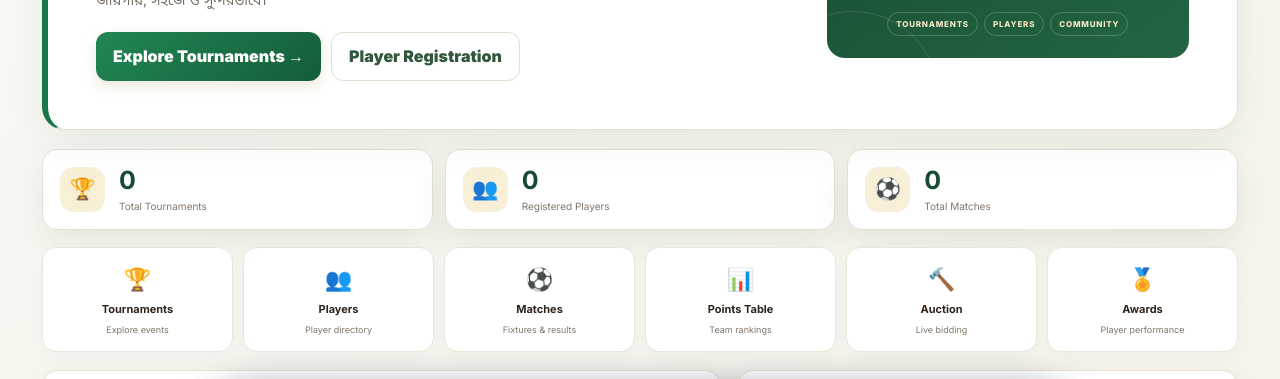
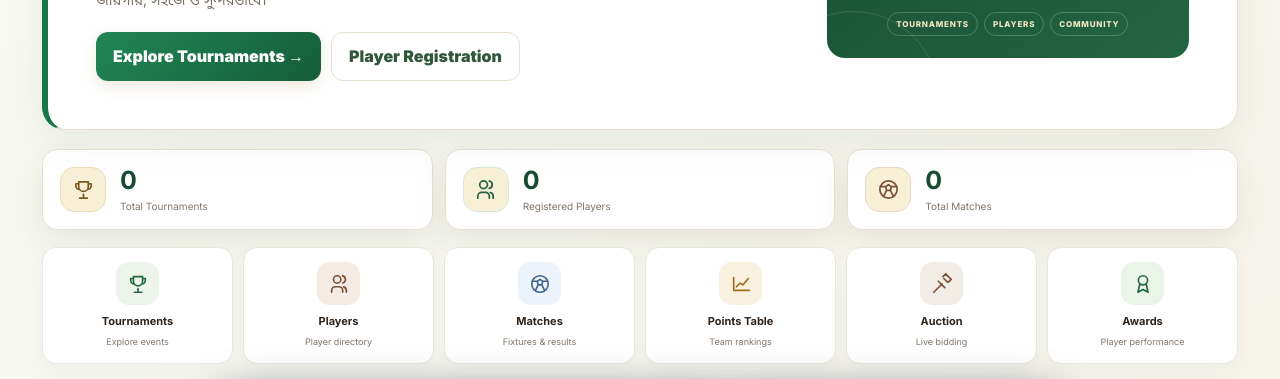
Before and after one commit to ancestorofsylhet/ancestor-of-sylhet-aos-family-and-tournament-center, a plain HTML site: page index.html in a window 1280 px wide. Shown: the part 344-723 px from the top of the page. Drawn offline with nearby package versions, Linux system fonts and the light colour scheme; no server answers.

Commit message:
Polish homepage with consistent AOS SVG icons and player photo styling

```diff
--- a/index.html
+++ b/index.html
@@ -202,6 +202,17 @@ th{background:#edf4eb;color:#4e6651}
 .home-panel{border-radius:16px}
 @media(max-width:700px){.hero{grid-template-columns:1fr;gap:20px;padding:24px 20px}.hero-side{min-height:155px}.hero h1{font-size:34px}.hero p{font-size:13px}.hero-actions{gap:8px}.hero-actions .btn{font-size:11px;padding:10px 12px}}
 
+
+/* AOS HOMEPAGE ICON SYSTEM + PLAYER PHOTO THUMBNAILS */
+.home-icon{width:46px;height:46px;display:grid;place-items:center;flex:0 0 46px;border-radius:15px;background:#f6f0df;border:1px solid #eadcb8;color:#795b21}
+.home-icon svg,.home-shortcut-icon svg{width:23px;height:23px;fill:none;stroke:currentColor;stroke-width:1.8;stroke-linecap:round;stroke-linejoin:round}
+.home-icon-green{background:#eaf4e9;border-color:#d6e8d4;color:#236641}.home-icon-brown{background:#f3ebe4;border-color:#e8d9ca;color:#795238}
+.home-stat>span.home-icon{font-size:initial}
+.home-shortcuts button .home-shortcut-icon{width:43px;height:43px;display:grid;place-items:center;border-radius:13px;background:#edf4eb;color:#236641;margin-bottom:3px}
+.home-shortcuts button:nth-child(2) .home-shortcut-icon{background:#f3ebe4;color:#795238}.home-shortcuts button:nth-child(3) .home-shortcut-icon{background:#edf3fa;color:#42658c}.home-shortcuts button:nth-child(4) .home-shortcut-icon{background:#f8f1df;color:#98701e}.home-shortcuts button:nth-child(5) .home-shortcut-icon{background:#f2ece7;color:#795238}.home-shortcuts button:nth-child(6) .home-shortcut-icon{background:#eaf4e9;color:#236641}
+.home-shortcuts button .home-shortcut-icon svg{width:22px;height:22px}
+.home-player-item{min-height:68px}.home-player-avatar{width:46px;height:46px;flex:0 0 46px;border-radius:14px;overflow:hidden;background:#edf4eb;color:#236641;display:grid;place-items:center;font-size:18px;font-weight:900;border:1px solid #dce8d9}.home-player-avatar img{width:100%;height:100%;object-fit:cover;display:block}.home-player-avatar span{width:100%;height:100%;place-items:center}
+@media(max-width:600px){.home-icon{width:36px;height:36px;flex-basis:36px;border-radius:11px}.home-icon svg{width:19px;height:19px}.home-player-avatar{width:42px;height:42px;flex-basis:42px;border-radius:12px}}
 </style></head>
 <body>
 <header><div class="brand"><img id="siteLogo" class="brand-logo hidden" alt="AOS Logo"><div id="siteLogoFallback" class="crest">AOS</div><div>ANCESTOR OF SYLHET<small>OFFICIAL TOURNAMENT CENTER</small></div></div><div class="row"><span id="userLabel" class="muted">Guest</span><button class="btn light" id="authBtn" onclick="openAuth()">Login</button></div></header>
@@ -209,17 +220,17 @@ th{background:#edf4eb;color:#4e6651}
 <div id="globalMsg"></div>
 <section id="home" class="page"><div class="hero"><div class="hero-copy"><div class="eyebrow">ANCESTOR OF SYLHET · OFFICIAL PLATFORM</div><h1>Everything AOS.<br><span>One Tournament Center.</span></h1><p>AOS-এর Tournament, Player, Auction, Fixtures, Results ও Rankings—সবকিছু এখন এক জায়গায়, সহজে ও সুন্দরভাবে।</p><div class="hero-actions"><button class="btn green" onclick="go('tournaments')">Explore Tournaments <span>→</span></button><button class="btn light" onclick="go('register')">Player Registration</button></div></div><div class="hero-side"><img id="heroSiteLogo" class="hero-logo hidden" alt="Ancestor of Sylhet Logo"><div id="heroLogoFallback" class="hero-mark">AOS</div><div class="hero-side-title">ANCESTOR OF SYLHET</div><div class="hero-side-sub">PLAY TOGETHER. GROW TOGETHER.</div><div class="hero-tags"><span>TOURNAMENTS</span><span>PLAYERS</span><span>COMMUNITY</span></div></div></div><section class="home-dashboard">
 <div class="home-stats">
-<div class="home-stat"><span>🏆</span><div><b id="nT">0</b><small>Total Tournaments</small></div></div>
-<div class="home-stat"><span>👥</span><div><b id="nP">0</b><small>Registered Players</small></div></div>
-<div class="home-stat"><span>⚽</span><div><b id="nM">0</b><small>Total Matches</small></div></div>
+<div class="home-stat"><span class="home-icon home-icon-gold"><svg viewBox="0 0 24 24"><path d="M8 21h8M12 17v4M7 4h10v5a5 5 0 0 1-10 0V4ZM7 6H4v2a4 4 0 0 0 4 4M17 6h3v2a4 4 0 0 1-4 4"/></svg></span><div><b id="nT">0</b><small>Total Tournaments</small></div></div>
+<div class="home-stat"><span class="home-icon home-icon-green"><svg viewBox="0 0 24 24"><path d="M16 21v-2a4 4 0 0 0-4-4H8a4 4 0 0 0-4 4v2"/><circle cx="10" cy="7" r="4"/><path d="M20 21v-2a4 4 0 0 0-3-3.87M16 3.13a4 4 0 0 1 0 7.75"/></svg></span><div><b id="nP">0</b><small>Registered Players</small></div></div>
+<div class="home-stat"><span class="home-icon home-icon-brown"><svg viewBox="0 0 24 24"><circle cx="12" cy="12" r="9"/><path d="m12 7 3 2-1 4h-4L9 9l3-2ZM3.5 9h5.5M15 9h5.5M10 13l-3 6M14 13l3 6"/></svg></span><div><b id="nM">0</b><small>Total Matches</small></div></div>
 </div>
 <div class="home-shortcuts">
-<button onclick="go('tournaments')"><span>🏆</span><b>Tournaments</b><small>Explore events</small></button>
-<button onclick="go('playersDirectory')"><span>👥</span><b>Players</b><small>Player directory</small></button>
-<button onclick="go('fixtures')"><span>⚽</span><b>Matches</b><small>Fixtures & results</small></button>
-<button onclick="go('standings')"><span>📊</span><b>Points Table</b><small>Team rankings</small></button>
-<button onclick="go('auction')"><span>🔨</span><b>Auction</b><small>Live bidding</small></button>
-<button onclick="go('awards')"><span>🏅</span><b>Awards</b><small>Player performance</small></button>
+<button onclick="go('tournaments')"><span class="home-shortcut-icon"><svg viewBox="0 0 24 24"><path d="M8 21h8M12 17v4M7 4h10v5a5 5 0 0 1-10 0V4ZM7 6H4v2a4 4 0 0 0 4 4M17 6h3v2a4 4 0 0 1-4 4"/></svg></span><b>Tournaments</b><small>Explore events</small></button>
+<button onclick="go('playersDirectory')"><span class="home-shortcut-icon"><svg viewBox="0 0 24 24"><path d="M16 21v-2a4 4 0 0 0-4-4H8a4 4 0 0 0-4 4v2"/><circle cx="10" cy="7" r="4"/><path d="M20 21v-2a4 4 0 0 0-3-3.87M16 3.13a4 4 0 0 1 0 7.75"/></svg></span><b>Players</b><small>Player directory</small></button>
+<button onclick="go('fixtures')"><span class="home-shortcut-icon"><svg viewBox="0 0 24 24"><circle cx="12" cy="12" r="9"/><path d="m12 7 3 2-1 4h-4L9 9l3-2ZM3.5 9h5.5M15 9h5.5M10 13l-3 6M14 13l3 6"/></svg></span><b>Matches</b><small>Fixtures & results</small></button>
+<button onclick="go('standings')"><span class="home-shortcut-icon"><svg viewBox="0 0 24 24"><path d="M4 19V5M4 19h17m-14-4 4-4 3 2 6-7"/></svg></span><b>Points Table</b><small>Team rankings</small></button>
+<button onclick="go('auction')"><span class="home-shortcut-icon"><svg viewBox="0 0 24 24"><path d="m14 6 4 4M3 21l9-9M13 4l3-3 6 6-3 3M8 9l7 7"/></svg></span><b>Auction</b><small>Live bidding</small></button>
+<button onclick="go('awards')"><span class="home-shortcut-icon"><svg viewBox="0 0 24 24"><circle cx="12" cy="8" r="5"/><path d="m8.5 12-2 9 5.5-3 5.5 3-2-9"/></svg></span><b>Awards</b><small>Player performance</small></button>
 </div>
 <div class="home-columns">
 <div class="home-panel"><div class="home-panel-head"><div><h2>Latest Matches</h2><small>Recent fixtures and results</small></div><button class="btn light" onclick="go('fixtures')">View All</button></div><div id="homeMatches" class="list"></div></div>
```
